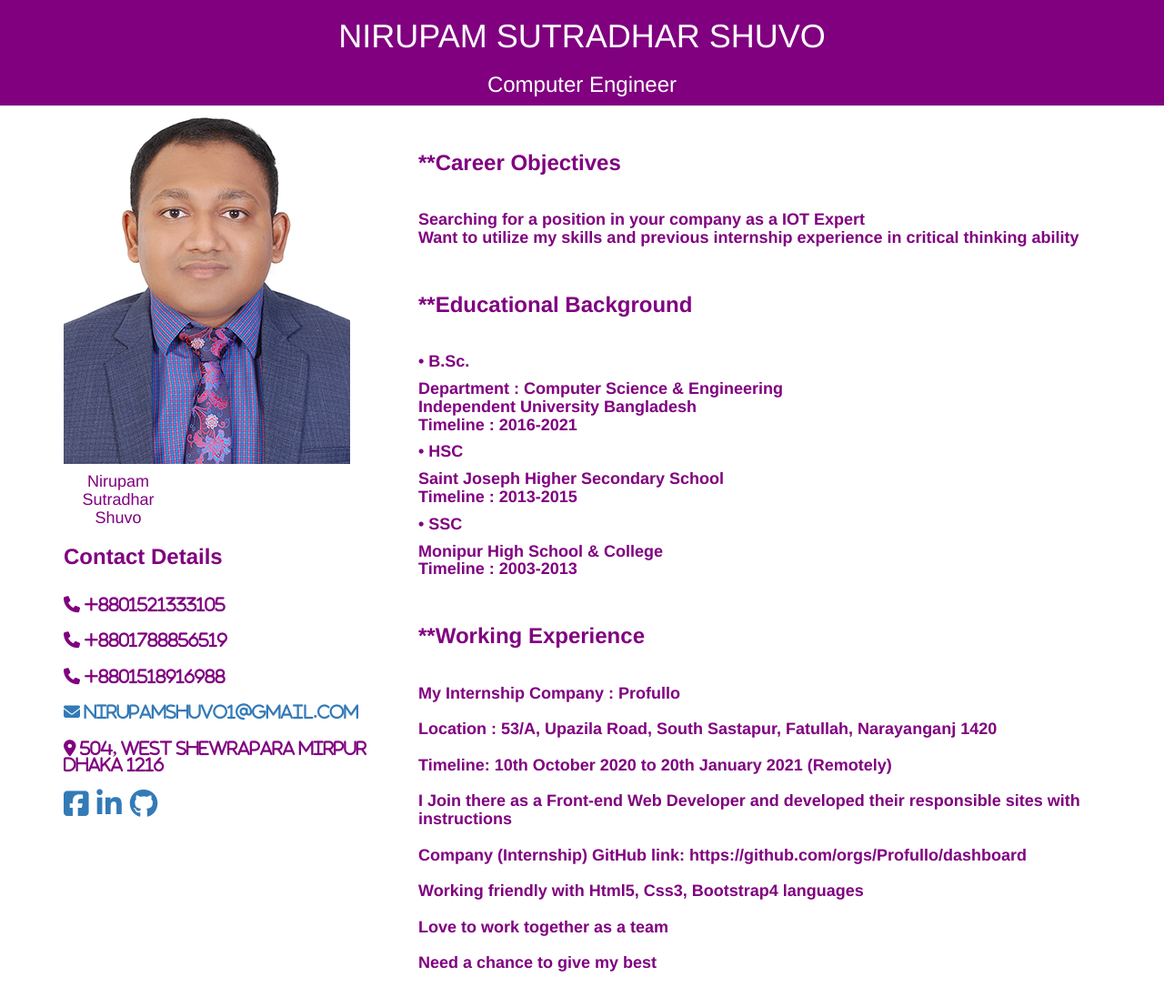
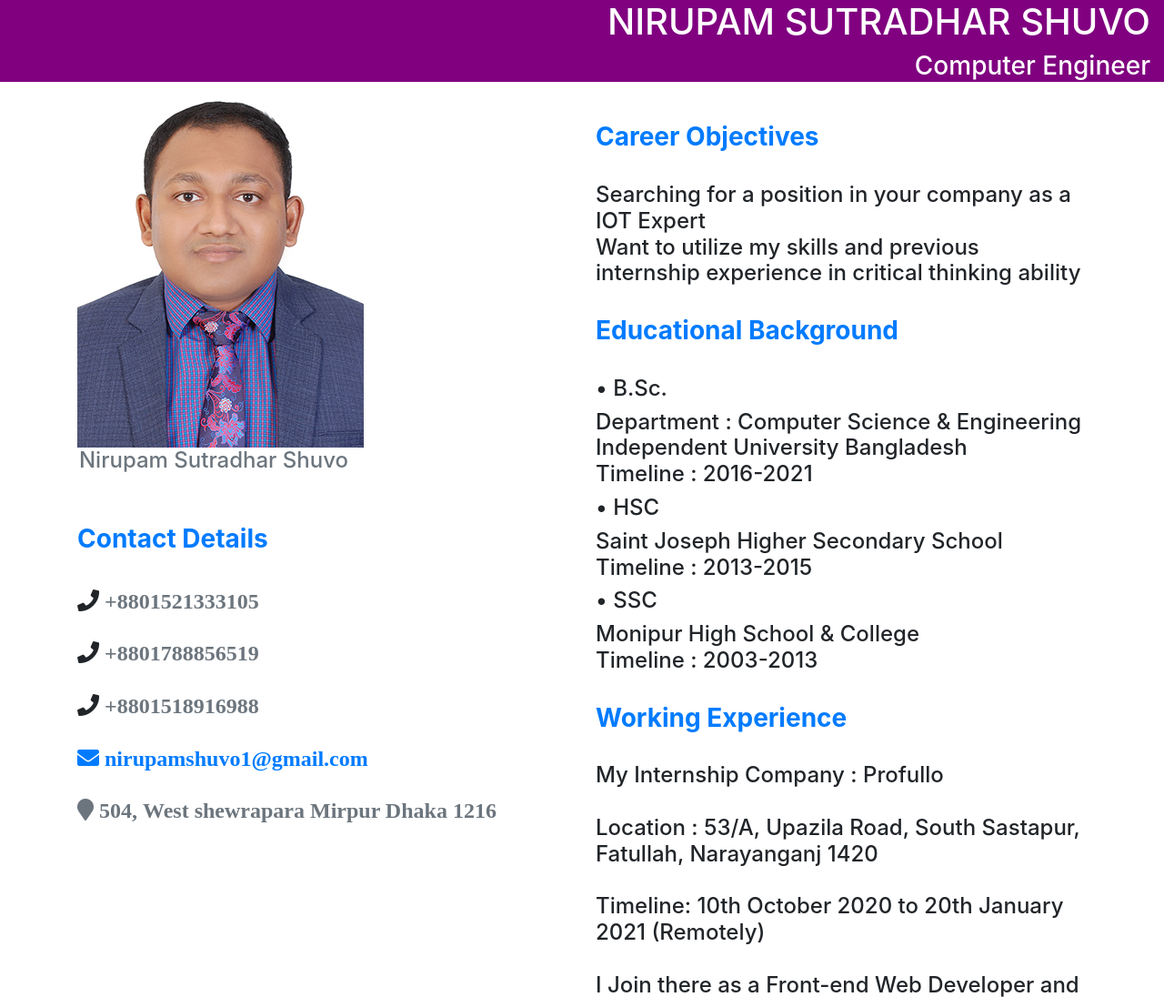
Before and after one commit to nirupamshuvo/My-portfolio, a plain HTML site: page index.html in a window 1280 px wide. Shown: the top 1096 px of the page at 91% size. Drawn offline with nearby package versions, Linux system fonts and the light colour scheme.

Commit message:
Add files via upload

```diff
--- a/index.html
+++ b/index.html
@@ -1,43 +1,43 @@
 <!DOCTYPE html>
 <html lang="en">
 <head>
-    <!--Required Meta tags-->
+    <!--Required meta tags-->
     <meta charset="UTF-8">
     <meta http-equiv="X-UA-Compatible" content="IE=edge">
     <meta name="viewport" content="width=device-width, initial-scale=1.0">
-    <!--Using Bootstrap link-->
-    <link rel="stylesheet" href="https://maxcdn.bootstrapcdn.com/bootstrap/3.4.1/css/bootstrap.min.css">
-    <script src="https://ajax.googleapis.com/ajax/libs/jquery/3.5.1/jquery.min.js"></script>
-    <script src="https://maxcdn.bootstrapcdn.com/bootstrap/3.4.1/js/bootstrap.min.js"></script>
-    <script src="https://use.fontawesome.com/d1341f9b7a.js"></script>
+    <!--Using Bootstrap CDN-->
+    <link rel="stylesheet" href="https://stackpath.bootstrapcdn.com/bootstrap/4.2.1/css/bootstrap.min.css" integrity="sha384-GJzZqFGwb1QTTN6wy59ffF1BuGJpLSa9DkKMp0DgiMDm4iYMj70gZWKYbI706tWS" crossorigin="anonymous">
+    <!--Using fontawesome CDN-->
+    <link rel="stylesheet" href="https://cdnjs.cloudflare.com/ajax/libs/font-awesome/5.15.4/css/all.min.css" integrity="sha512-1ycn6IcaQQ40/MKBW2W4Rhis/DbILU74C1vSrLJxCq57o941Ym01SwNsOMqvEBFlcgUa6xLiPY/NS5R+E6ztJQ==" crossorigin="anonymous" referrerpolicy="no-referrer" />
     <!--Website Title-->
     <title>Nirupam CV</title>
     <!--CSS file Attachment-->
     <link rel="stylesheet" href="style.css">
 </head>
 <body>
-    <div class="container-fluid">
-        <h1 class="text-center text-md-right text-sm-right">NIRUPAM SUTRADHAR SHUVO</h1>
-        <h3 class="text-center text-md-right text-sm-right"> Computer Engineer</h3>
+    <div class="container-fluid text-lg-right text-md-center text-sm-center">
+        <h1>NIRUPAM SUTRADHAR SHUVO</h1>
+        <h3>Computer Engineer</h3>
             </div>
     <div class="container">
         <div class="row">
-    <div class= "col-lg-4 col-md-4 col-sm-6">
+    <div class= "col-lg-6 col-md-8 col-sm-8">
 		<img src="images/Shuvo.jpg">
         <div class="Name">
-            <h4>Nirupam Sutradhar Shuvo</h4>
+            <h4 class="text-muted">Nirupam Sutradhar Shuvo</h4>
         </div>
+        <br/><br/>
         <div class="information">
             <section class="contact-area" id="contact">
                 <div class="contact">
                     <ul>
-                        <h3><b>Contact Details</b></h3>
+                        <h3 class="text-primary"><b>Contact Details</b></h3>
                         <h4>
-                         <br><i class="fa fa-phone" aria-hidden="true"> <b>+8801521333105</b>  </i></br>
-                         <br><i class="fa fa-phone" aria-hidden="true"> <b>+8801788856519</b>  </i></br>
-                         <br><i class="fa fa-phone" aria-hidden="true"> <b>+8801518916988</b>  </i></br>
+                         <br><i class="fa fa-phone" aria-hidden="true"> <b class="text-muted">+8801521333105</b>  </i></br>
+                         <br><i class="fa fa-phone" aria-hidden="true"> <b class="text-muted">+8801788856519</b>  </i></br>
+                         <br><i class="fa fa-phone" aria-hidden="true"> <b class="text-muted">+8801518916988</b>  </i></br>
                          <br><a href = "mailto: nirupamshuvo1@gmail.com"> <i class="fa fa-envelope" aria-hidden="true"> nirupamshuvo1@gmail.com </i> </a> </br>
-                         <br><i class="fa fa-map-marker" aria-hidden="true"> 504, West shewrapara Mirpur Dhaka 1216 </i></br></ul>
+                         <br><i class="fa fa-map-marker text-muted" aria-hidden="true"> 504, West shewrapara Mirpur Dhaka 1216 </i></br></ul>
                        <ul>
                          <a href="https://www.facebook.com/NirupamShuvo"><i class="fa fa-facebook-square" aria-hidden="true"></i></a>
                          <a href="https://www.linkedin.com/in/nirupam-shuvo-96a8ab16a/"><i class="fa fa-linkedin" aria-hidden="true"></i></a>
@@ -47,55 +47,55 @@
 	</div>
 </div>
 
-    <div class="col-lg-8 col-md-8 col-sm-6">
+    <div class="col-lg-6 col-md-4 col-sm-4">
     <div class="description">
         <h4>
             <br/>
-            <h3><b>**Career Objectives</b></h3>
+            <h3 class="text-primary"><b>Career Objectives</b></h3>
             <br/>
-            <h4><b>Searching for a position in your company as a IOT Expert <br/> Want to utilize my skills and previous internship experience in critical thinking ability</b>
+            <h4>Searching for a position in your company as a IOT Expert <br/> Want to utilize my skills and previous internship experience in critical thinking ability
             </h4>
         </h4>
 
 
         <br/>
-        <h3><b>**Educational Background</b></h3>
+        <h3 class="text-primary"><b>Educational Background</b></h3>
                 <br/>
-               <h4> <b>• B.Sc.</b> </h4>
+               <h4>• B.Sc.</h4>
                 <h4>
-                    <b>Department : Computer Science & Engineering</b>
+                    Department : Computer Science & Engineering
                     <br/>
-                    <b>Independent University Bangladesh</b>
+                    Independent University Bangladesh
                     <br/>
-                    <b>Timeline : 2016-2021</b>
+                    Timeline : 2016-2021
                 </h4>
-                   <h4> <b>• HSC</b> </h4>
-                   <h4> <b>Saint Joseph Higher Secondary School </b>
+                   <h4> • HSC </h4>
+                   <h4> Saint Joseph Higher Secondary School
                        <br/>
-                    <b>Timeline : 2013-2015</b> </h4>
-                   <h4> <b>• SSC</b> </h4>
-                    <h4> <b>Monipur High School & College</b>
+                    Timeline : 2013-2015 </h4>
+                   <h4> • SSC </h4>
+                    <h4> Monipur High School & College
                         <br/>
-                        <b>Timeline : 2003-2013</b> </h4>
+                        Timeline : 2003-2013</h4>
 
                         <br/>
 
-                        <h3><b>**Working Experience</b></h3>
+                        <h3 class="text-primary"><b>Working Experience</b></h3>
                         <br/>
-                        <h4><b>My Internship Company : Profullo</b>
+                        <h4>My Internship Company : Profullo
                             <br/><br/>
-                            <b>Location : 53/A, Upazila Road, South Sastapur,</b>
-                            <b>Fatullah, Narayanganj 1420</b>  <br/> <br/>
+                            Location : 53/A, Upazila Road, South Sastapur,
+                            Fatullah, Narayanganj 1420  <br/> <br/>
 
-                            <b>Timeline: 10th October 2020 to 20th January 2021 (Remotely)</b>  <br/> <br/>
+                            Timeline: 10th October 2020 to 20th January 2021 (Remotely)  <br/> <br/>
 
-                            <b>I Join there as a Front-end Web Developer and developed their responsible sites with instructions </b>  <br/> <br/>
+                            I Join there as a Front-end Web Developer and developed their responsible sites with instructions  <br/> <br/>
 
-                            <b>Company (Internship) GitHub link: https://github.com/orgs/Profullo/dashboard </b>  <br/><br/>
+                            Company (Internship) GitHub link: https://github.com/orgs/Profullo/dashboard  <br/><br/>
 
-                            <b>Working friendly with Html5, Css3, Bootstrap4 languages</b> <br/> <br/>
-                            <b>Love to work together as a team</b>  <br/> <br/>
-                            <b>Need a chance to give my best</b>  <br/> <br/></h4>
+                            Working friendly with Html5, Css3, Bootstrap4 languages <br/> <br/>
+                            Love to work together as a team  <br/> <br/>
+                            Need a chance to give my best</h4>
 
 
     </div>
@@ -104,7 +104,10 @@
 </div>
 </div>
 
-
+<!-- jQuery first, then Popper.js, then Bootstrap JS -->
+<script src="https://code.jquery.com/jquery-3.3.1.slim.min.js" integrity="sha384-q8i/X+965DzO0rT7abK41JStQIAqVgRVzpbzo5smXKp4YfRvH+8abtTE1Pi6jizo" crossorigin="anonymous"></script>
+<script src="https://cdnjs.cloudflare.com/ajax/libs/popper.js/1.14.6/umd/popper.min.js" integrity="sha384-wHAiFfRlMFy6i5SRaxvfOCifBUQy1xHdJ/yoi7FRNXMRBu5WHdZYu1hA6ZOblgut" crossorigin="anonymous"></script>
+<script src="https://stackpath.bootstrapcdn.com/bootstrap/4.2.1/js/bootstrap.min.js" integrity="sha384-B0UglyR+jN6CkvvICOB2joaf5I4l3gm9GU6Hc1og6Ls7i6U/mkkaduKaBhlAXv9k" crossorigin="anonymous"></script>
 
 </body>
 </html>
--- a/style.css
+++ b/style.css
@@ -14,24 +14,23 @@ body
 
 .container-fluid{
     color: white;
-    background-color: purple;
     text-align: right;
     font-size: large;
     font-style: Arial;
+    background-color: purple;
 }
 
 .Name{
     text-align: center;
     font-weight: bold;
     padding-right:240px;
-    color: purple;
+    font-style: Arial;
 
 }
 
 .description{
     text-align: left;
     font-weight: 100px;
-    color: purple;
 
 }
 
@@ -39,6 +38,6 @@ body
     text-align: left;
     font-weight: 100px;
     font-size: 225%;
-    color: purple;
+    font-style: Arial;
 
 }
```
